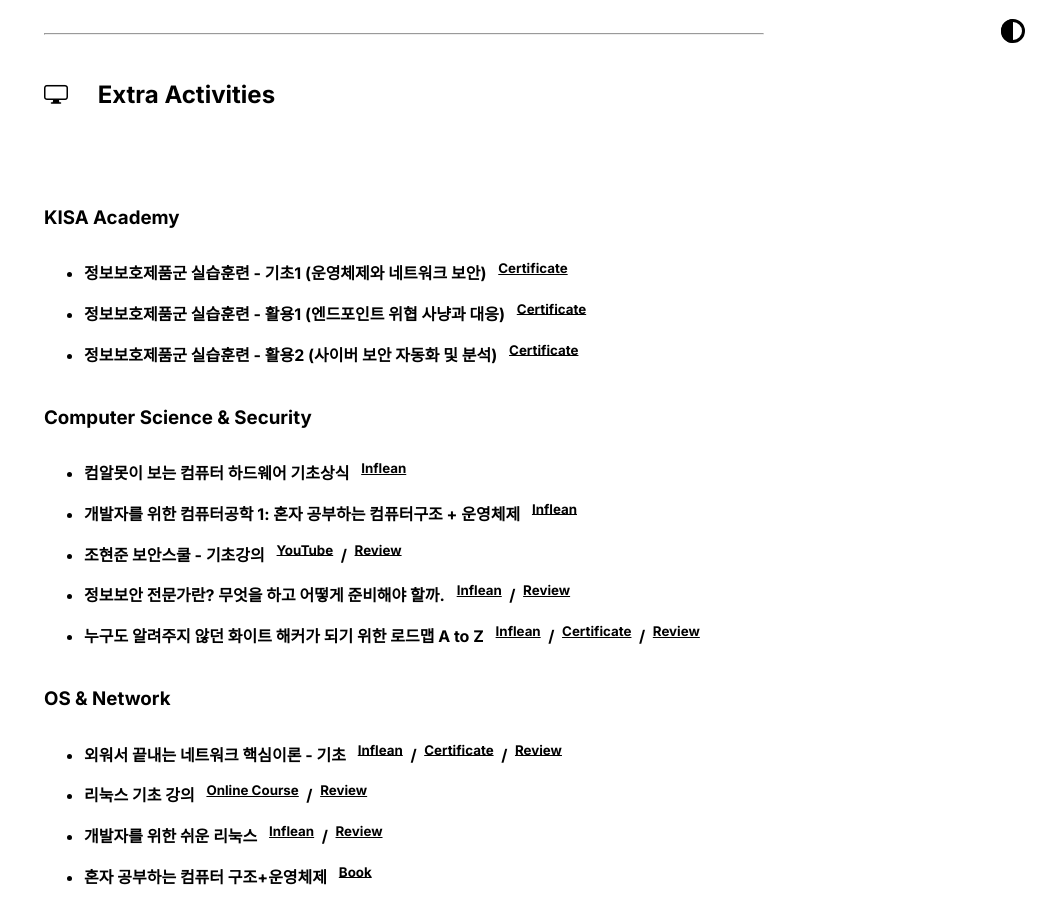
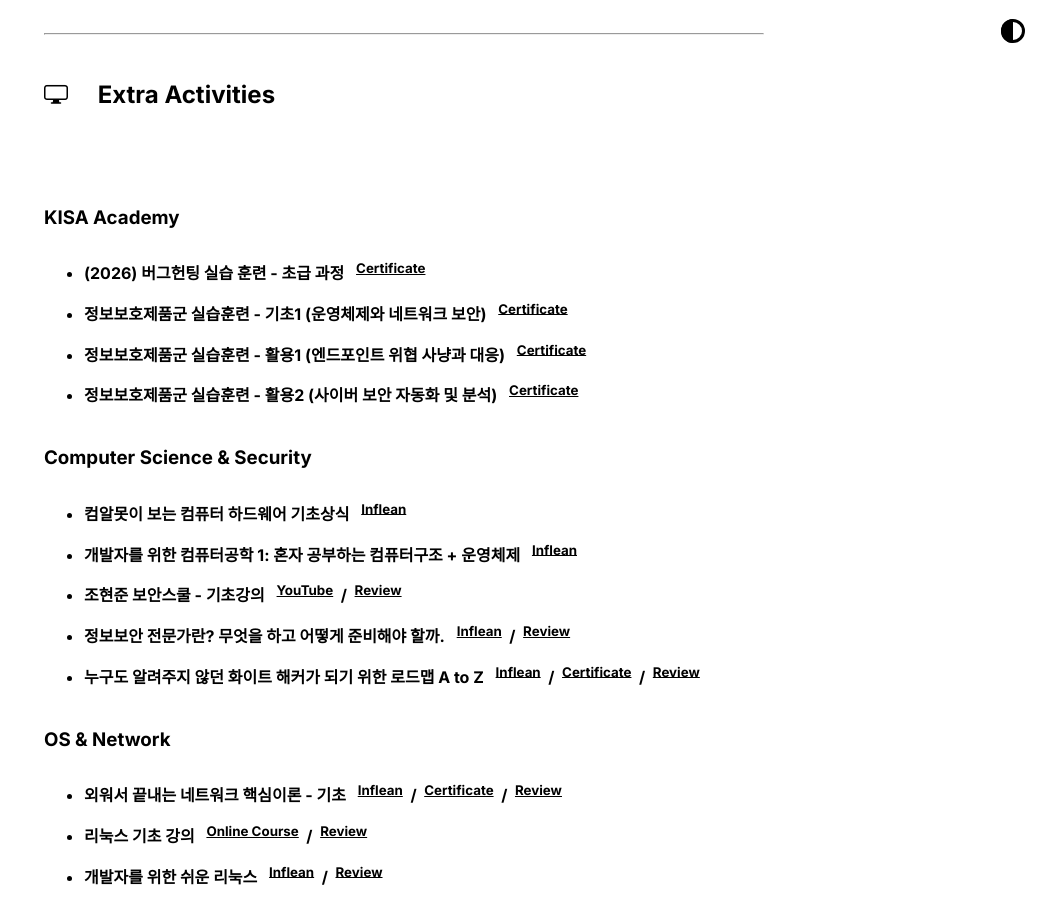
Before and after one commit to BangJeongBin/BangJeongBin.github.io, a Jekyll site: the page built from index.md, in a window 1280 px wide and 900 px high, scrolled down 2663 px. Shown: the whole window, without its empty margins (236-1280 px from the left). Built offline with Jekyll 4.4.1, drawn with Linux system fonts in a browser that asks for light colours.

Commit message:
Update activities_list.html

```diff
--- a/_includes/activities_list.html
+++ b/_includes/activities_list.html
@@ -1,5 +1,12 @@
 <h3><strong>KISA Academy</strong></h3>
 <ul>
+    <li>
+        <strong>
+            (2026) 버그헌팅 실습 훈련 - 초급 과정&ensp;
+            <sup><a href="https://drive.google.com/file/d/1mFdAsSGGwTFRAG6FmuYwtl6tIPb96kK_/view?usp=sharing">Certificate</a></sup>
+        </strong>
+    </li>
+
     <li>
         <strong>
             정보보호제품군 실습훈련 - 기초1 (운영체제와 네트워크 보안)&ensp;
```
